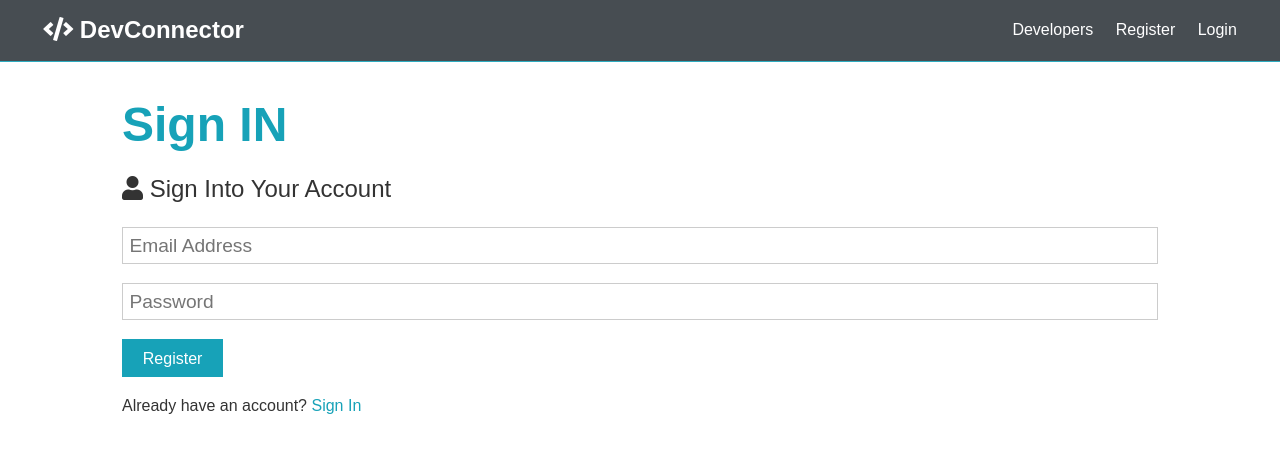
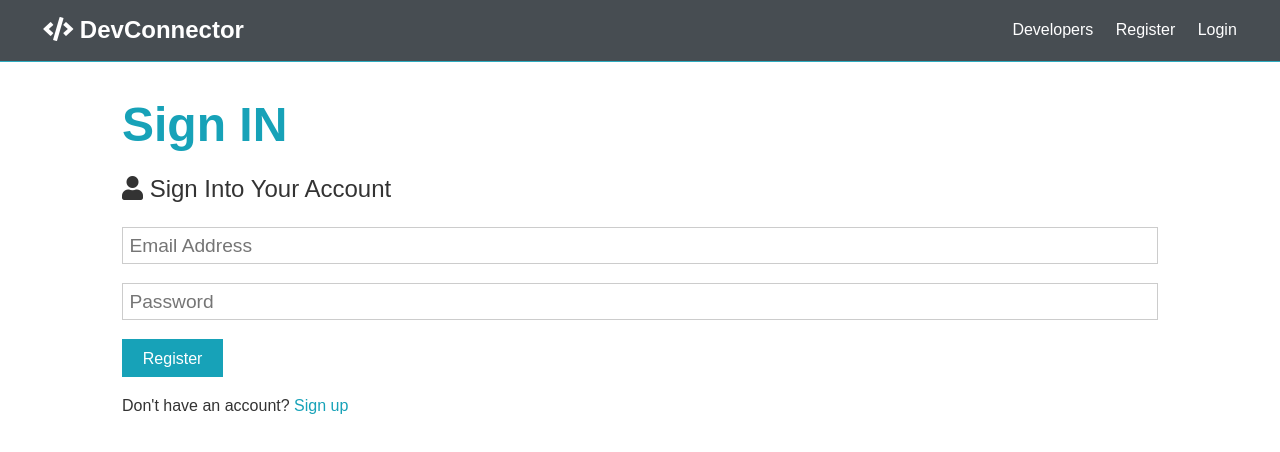
Before and after one commit to parameshwarao/MerN_devApp, a React (Create React App) app in the folder client/: page /login in a window 1280 px wide. Shown: the top 452 px of the page. Built offline with nearby package versions, Linux system fonts and the light colour scheme.

Commit message:
Login and sign up correction
login and sign up correction

```diff
--- a/client/src/components/auth/Login.js
+++ b/client/src/components/auth/Login.js
@@ -53,7 +53,7 @@ export const Login = () => {
         <input type='submit' className='btn btn-primary' value='Register' />
       </form>
       <p className='my-1'>
-        Already have an account? <Link to='/login'>Sign In</Link>
+        Don't have an account? <Link to='/register'>Sign up</Link>
       </p>
     </Fragment>
   );
```
